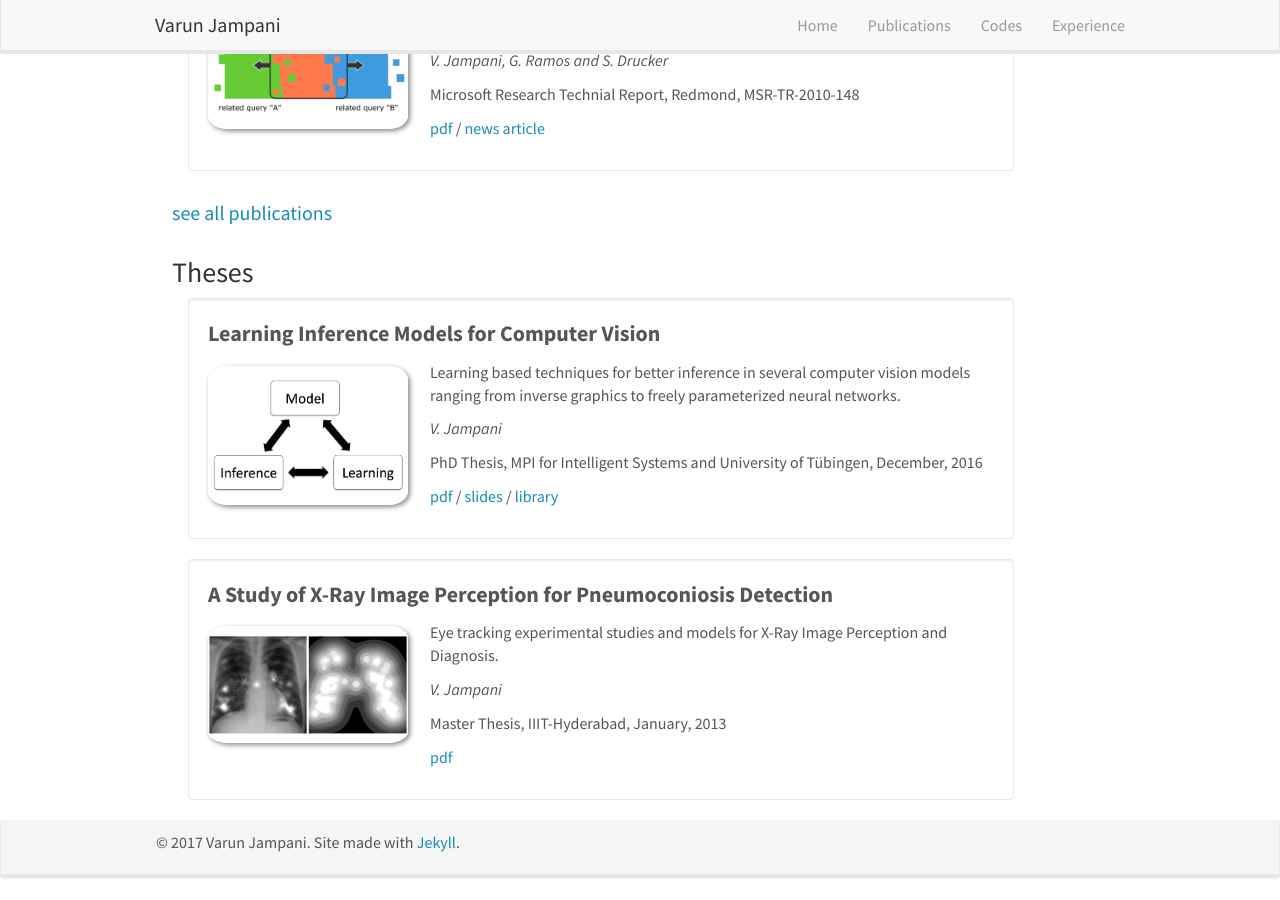
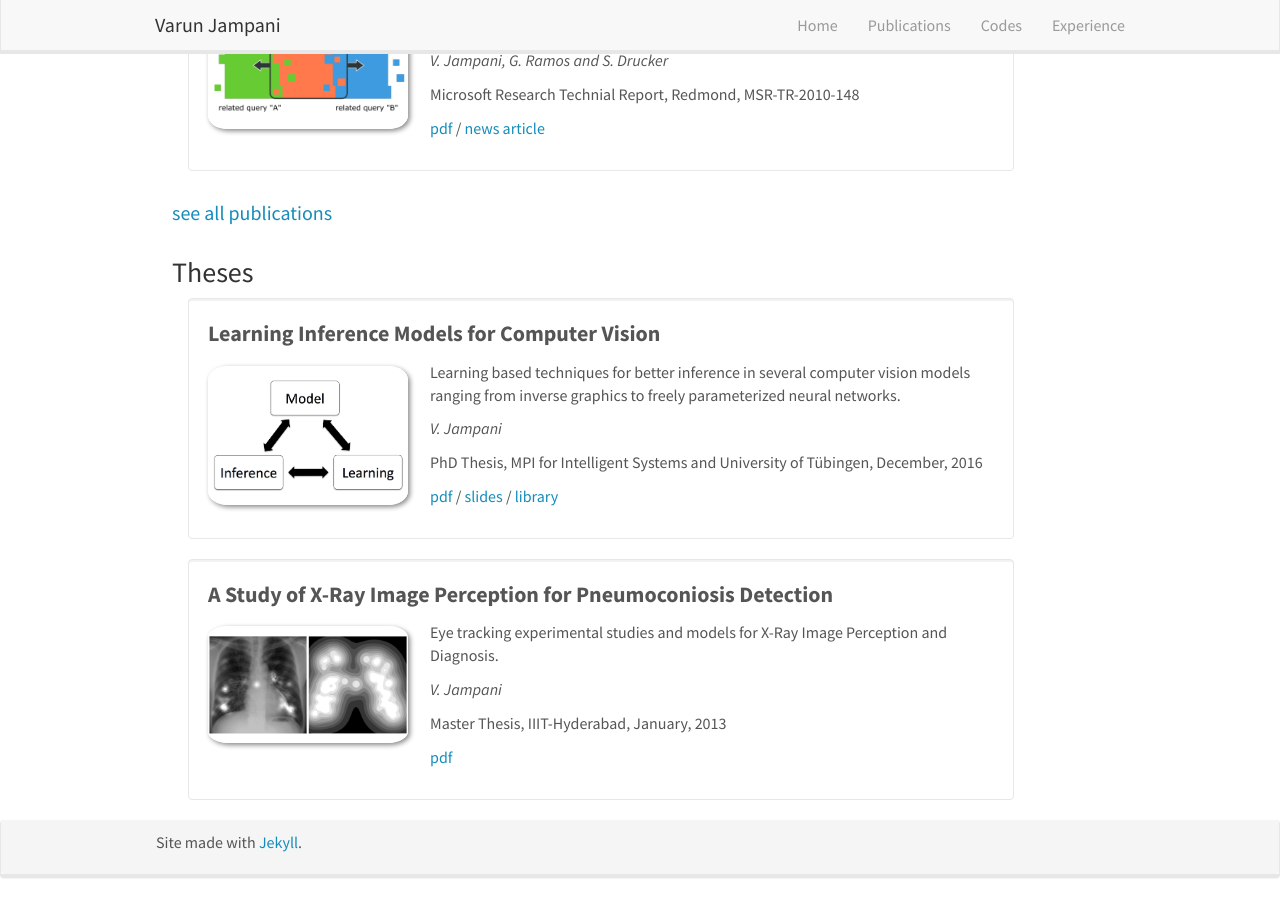
Before and after one commit to varunjampani/varunjampani.github.io, a Jekyll site: the page built from _pages/home.md, in a window 1280 px wide and 900 px high, scrolled down 12178 px. Built offline with Jekyll 4.4.1, drawn with Linux system fonts in a browser that asks for light colours; nearby versions of some CDN libraries.

Commit message:
Update footer.html

```diff
--- a/_includes/footer.html
+++ b/_includes/footer.html
@@ -4,7 +4,7 @@
 	  <div class="row">
 		<div class="col-sm-5">
 
-		  <p>&copy 2017 Varun Jampani. Site made with <a href="https://jekyllrb.com">Jekyll</a>.</p>
+		  <p>Site made with <a href="https://jekyllrb.com">Jekyll</a>.</p>
 		   <p>  </p><p>
 
 
```
